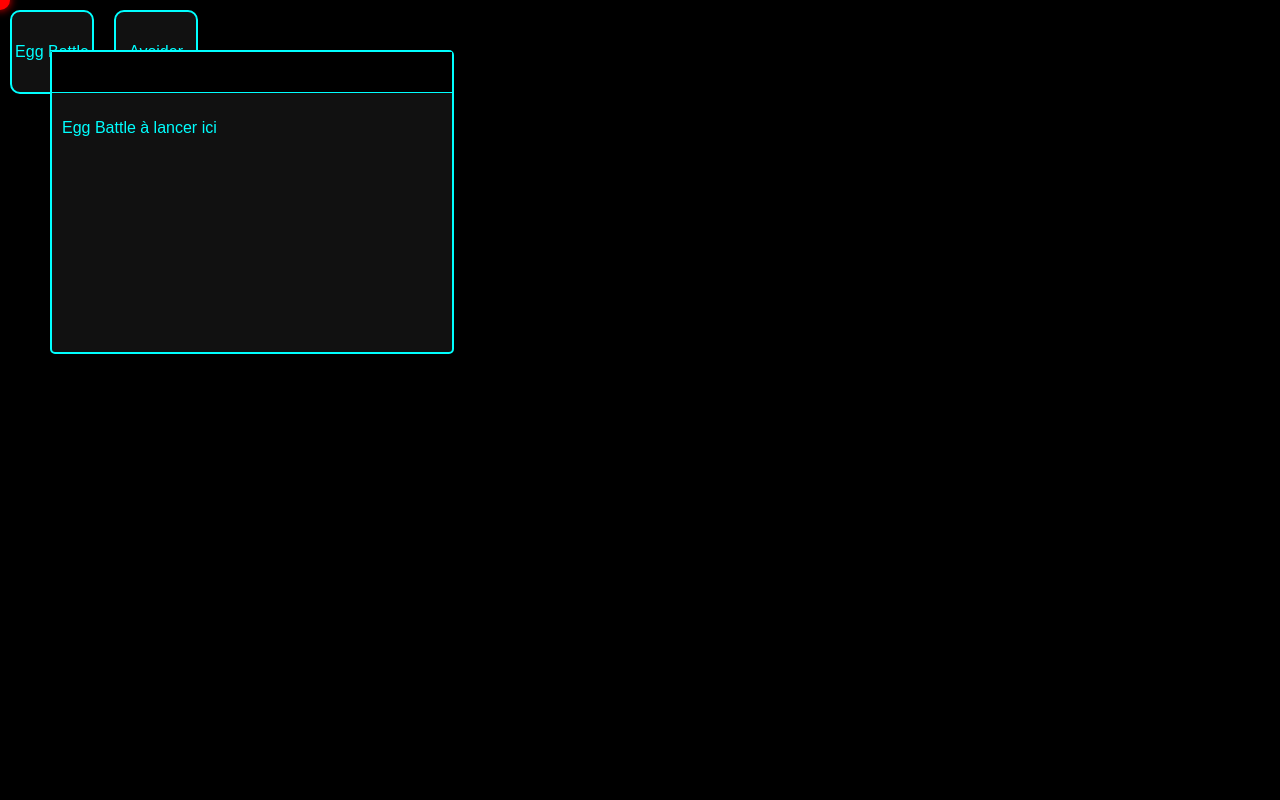
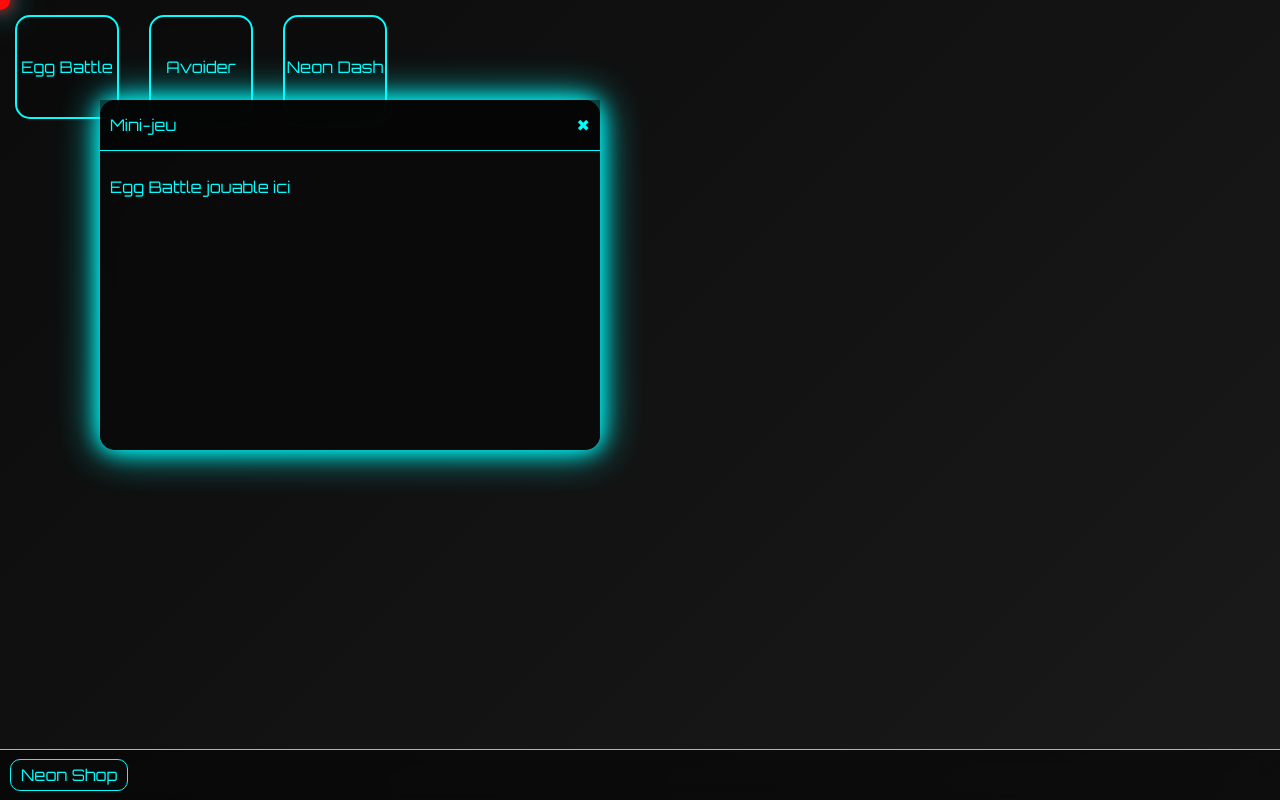
Before and after one commit to chillblackconx/Nova-game, a plain HTML site: page Nova.os.rtx.html in a window 1280 px wide. Both pictures are taken after a click on the element "Egg Battle". Drawn offline with Linux system fonts and the light colour scheme.

Commit message:
Update Nova.os.rtx.html

```diff
--- a/Nova.os.rtx.html
+++ b/Nova.os.rtx.html
@@ -5,28 +5,179 @@
 <title>Nova OS</title>
 <meta name="viewport" content="width=device-width,initial-scale=1">
 <style>
-body{margin:0;overflow:hidden;background:#000;font-family:'Orbitron',sans-serif;cursor:none;}
-#cursor{position:absolute;width:20px;height:20px;border-radius:50%;background:red;pointer-events:none;box-shadow:0 0 10px red;}
-#desktop{position:relative;width:100vw;height:100vh;overflow:hidden;}
-.icon{width:80px;height:80px;background:#111;color:#0ff;text-align:center;line-height:80px;margin:10px;display:inline-block;border:2px solid #0ff;border-radius:10px;cursor:pointer;user-select:none;transition:0.2s;}
-.icon:hover{box-shadow:0 0 15px #0ff;}
-.window{position:absolute;width:400px;height:300px;background:#111;border:2px solid #0ff;border-radius:5px;display:none;flex-direction:column;z-index:10;}
-.window-header{height:30px;background:#000;border-bottom:1px solid #0ff;padding:5px;cursor:move;}
-.window-content{flex:1;padding:10px;color:#0ff;overflow:auto;}
-#shop{position:absolute;top:50px;left:50%;transform:translateX(-50%);width:400px;height:300px;background:#111;border:2px solid #0ff;border-radius:5px;display:none;flex-direction:column;z-index:20;}
-#shop h2{color:#0ff;text-align:center;margin:10px;}
-.shop-item{background:#222;margin:5px;padding:5px;border:1px solid #0ff;border-radius:5px;cursor:pointer;transition:0.2s;}
-.shop-item:hover{box-shadow:0 0 10px #0ff;}
+@import url('https://fonts.googleapis.com/css2?family=Orbitron:wght@400;700&display=swap');
+
+body {
+  margin:0;
+  padding:0;
+  overflow:hidden;
+  background:#0a0a0a;
+  font-family:'Orbitron',sans-serif;
+  cursor:none;
+}
+
+#cursor{
+  position:absolute;
+  width:20px;
+  height:20px;
+  border-radius:50%;
+  background:red;
+  pointer-events:none;
+  box-shadow:0 0 15px red,0 0 30px cyan;
+  mix-blend-mode:screen;
+  z-index:1000;
+  transition:0.05s linear;
+}
+
+#desktop{
+  position:relative;
+  width:100vw;
+  height:100vh;
+  overflow:hidden;
+  background:linear-gradient(135deg,#0b0b0b,#1a1a1a);
+}
+
+.icon{
+  width:100px;
+  height:100px;
+  background:rgba(10,10,10,0.6);
+  color:#0ff;
+  text-align:center;
+  line-height:100px;
+  margin:15px;
+  display:inline-block;
+  border:2px solid #0ff;
+  border-radius:15px;
+  cursor:pointer;
+  user-select:none;
+  transition:0.3s;
+  backdrop-filter:blur(5px);
+}
+.icon:hover{
+  box-shadow:0 0 20px #0ff,0 0 40px cyan;
+  transform:scale(1.05);
+}
+
+.window{
+  position:absolute;
+  width:500px;
+  height:350px;
+  background:rgba(10,10,10,0.85);
+  border-radius:15px;
+  display:none;
+  flex-direction:column;
+  z-index:10;
+  backdrop-filter:blur(8px);
+  box-shadow:0 0 20px #0ff,0 0 40px cyan;
+}
+
+.window-header{
+  height:40px;
+  background:rgba(0,0,0,0.5);
+  border-bottom:1px solid #0ff;
+  padding:5px 10px;
+  cursor:move;
+  display:flex;
+  justify-content:space-between;
+  align-items:center;
+  color:#0ff;
+}
+
+.window-header span:hover{
+  color:red;
+  cursor:pointer;
+}
+
+.window-content{
+  flex:1;
+  padding:10px;
+  color:#0ff;
+  overflow:auto;
+}
+
+#taskbar{
+  position:absolute;
+  bottom:0;
+  left:0;
+  width:100%;
+  height:50px;
+  background:rgba(0,0,0,0.5);
+  backdrop-filter:blur(8px);
+  display:flex;
+  align-items:center;
+  padding:0 10px;
+  border-top:1px solid #0ff;
+}
+
+.taskbar-button{
+  color:#0ff;
+  background:rgba(10,10,10,0.6);
+  border:1px solid #0ff;
+  border-radius:10px;
+  padding:5px 10px;
+  margin-right:10px;
+  cursor:pointer;
+  transition:0.3s;
+}
+.taskbar-button:hover{
+  box-shadow:0 0 10px #0ff;
+  background:rgba(10,10,10,0.8);
+}
+
+#shop{
+  position:absolute;
+  top:60px;
+  left:50%;
+  transform:translateX(-50%);
+  width:450px;
+  height:300px;
+  background:rgba(10,10,10,0.9);
+  border-radius:15px;
+  display:none;
+  flex-direction:column;
+  z-index:20;
+  backdrop-filter:blur(8px);
+  box-shadow:0 0 25px #0ff,0 0 50px cyan;
+}
+
+#shop h2{
+  color:#0ff;
+  text-align:center;
+  margin:10px 0;
+}
+
+.shop-item{
+  background:rgba(10,10,10,0.6);
+  margin:5px;
+  padding:8px;
+  border:1px solid #0ff;
+  border-radius:10px;
+  cursor:pointer;
+  transition:0.3s;
+}
+.shop-item:hover{
+  box-shadow:0 0 15px #0ff,0 0 25px cyan;
+  transform:scale(1.05);
+}
 </style>
 </head>
 <body>
+
 <div id="desktop"></div>
 <div id="cursor"></div>
 
-<!-- Fenêtre pour mini-jeu -->
+<!-- Taskbar -->
+<div id="taskbar">
+  <div class="taskbar-button" onclick="toggleShop()">Neon Shop</div>
+</div>
+
+<!-- Fenêtre mini-jeu -->
 <div class="window" id="gameWindow">
-  <div class="window-header">Mini-jeu <span style="float:right;cursor:pointer;" onclick="closeWindow('gameWindow')">✖</span></div>
-  <div class="window-content" id="gameContent">Ici le jeu</div>
+  <div class="window-header">
+    Mini-jeu
+    <span onclick="closeWindow('gameWindow')">✖</span>
+  </div>
+  <div class="window-content" id="gameContent">Mini-jeu ici</div>
 </div>
 
 <!-- Neon Shop -->
@@ -48,8 +199,9 @@ document.addEventListener('mousemove',e=>{
 // Bureau et icônes
 const desktop=document.getElementById('desktop');
 const apps=[
-  {name:'Egg Battle',id:'egg',game:'<p>Egg Battle à lancer ici</p>'},
-  {name:'Avoider',id:'avoider',game:'<p>Avoider à lancer ici</p>'}
+  {name:'Egg Battle',id:'egg',game:'<p>Egg Battle jouable ici</p>'},
+  {name:'Avoider',id:'avoider',game:'<p>Avoider jouable ici</p>'},
+  {name:'Neon Dash',id:'dash',game:'<p>Neon Dash jouable ici</p>'}
 ];
 apps.forEach(app=>{
   const div=document.createElement('div');
@@ -65,8 +217,8 @@ function openGame(app){
   const content=document.getElementById('gameContent');
   content.innerHTML=app.game;
   win.style.display='flex';
-  win.style.left='50px';
-  win.style.top='50px';
+  win.style.left='100px';
+  win.style.top='100px';
 }
 
 // Fermer fenêtre
@@ -90,19 +242,15 @@ document.addEventListener('mousemove',e=>{
 });
 document.addEventListener('mouseup',()=>dragObj=null);
 
-// Shop
+// Neon Shop
+function toggleShop(){
+  const shop=document.getElementById('shop');
+  shop.style.display=shop.style.display==='flex'?'none':'flex';
+}
+
 function buyFeature(name){
   alert('Vous avez acheté: '+name);
-  // Ici on pourrait ajouter la fonctionnalité au système
 }
-
-// Ouvrir shop avec touche S
-document.addEventListener('keydown',e=>{
-  if(e.key==='s' || e.key==='S'){
-    const shop=document.getElementById('shop');
-    shop.style.display=shop.style.display==='flex'?'none':'flex';
-  }
-});
 </script>
 </body>
 </html>
```
